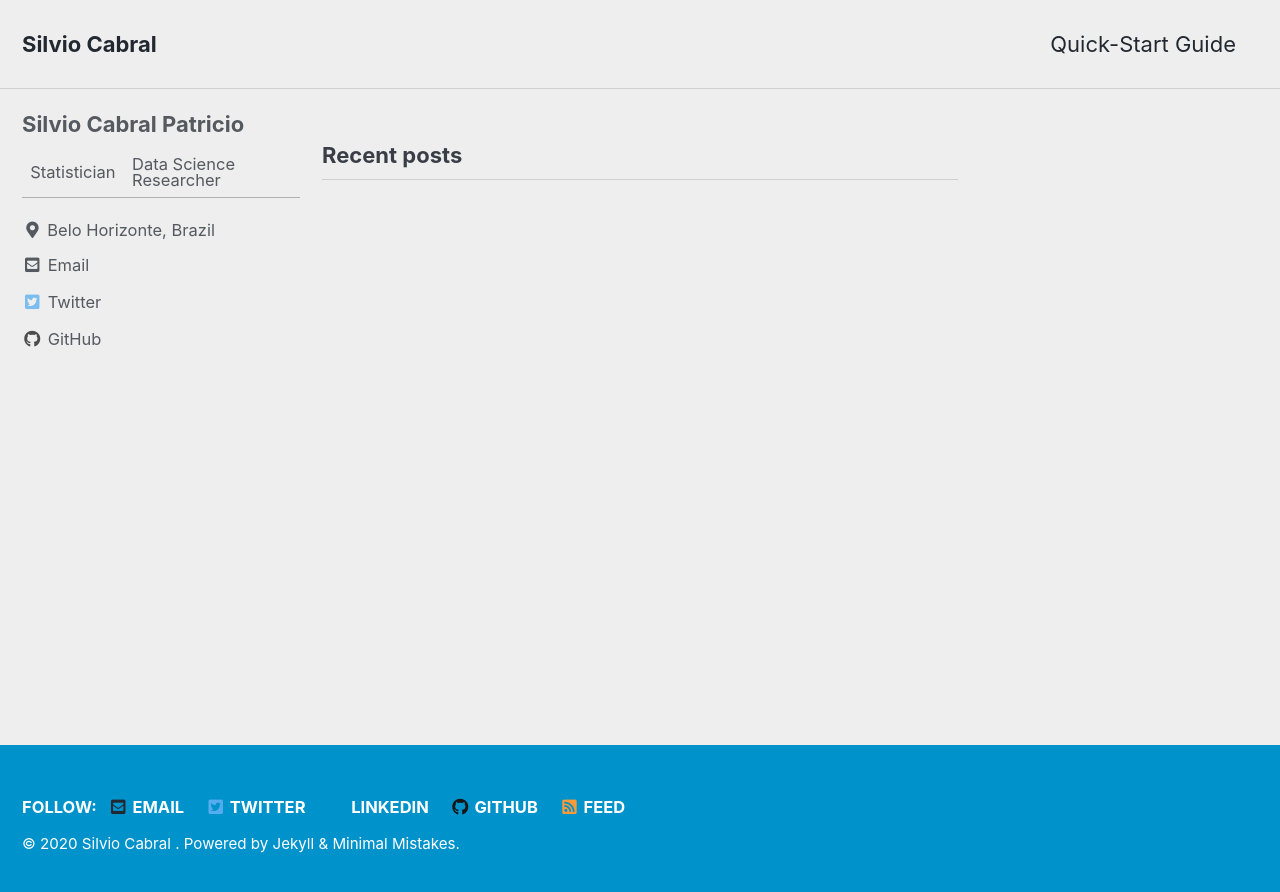
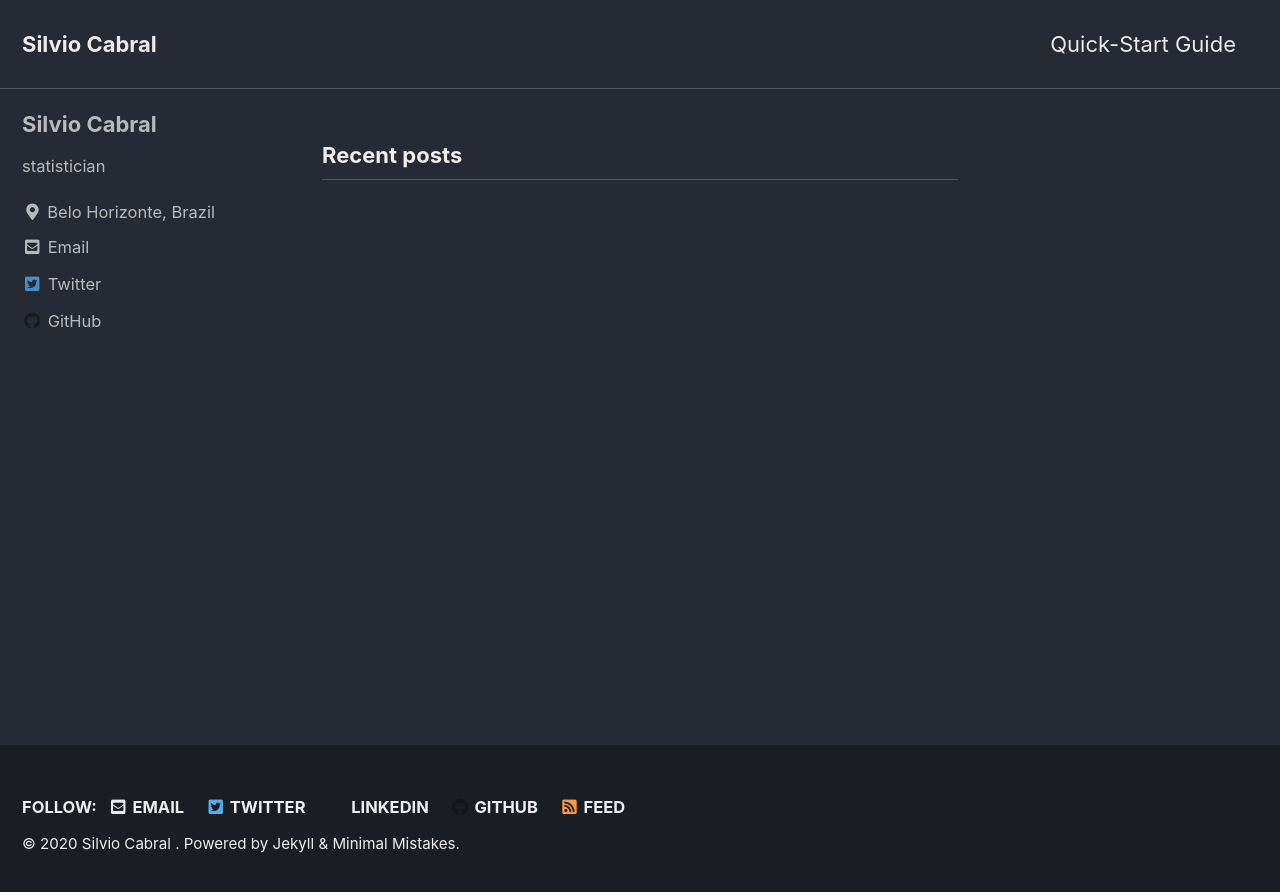
Before and after one commit to scpatricio/scpatricio.github.io, a Jekyll site: the page built from index.html, in a window 1280 px wide. Shown: the top 892 px of the page. Built offline with Jekyll 4.4.1, drawn with Linux system fonts in a browser that asks for light colours; cached includes are drawn as plain includes; the list of posts is cut into pages by our own code.

Commit message:
new github commit

```diff
--- a/_config.yml
+++ b/_config.yml
@@ -12,7 +12,7 @@
 
 # theme                  : "minimal-mistakes-jekyll"
 # remote_theme           : "mmistakes/minimal-mistakes"
-minimal_mistakes_skin    : "air" # "air", "aqua", "contrast", "dark", "dirt", "neon", "mint", "plum", "sunrise"
+minimal_mistakes_skin    : "dark" # "air", "aqua", "contrast", "dark", "dirt", "neon", "mint", "plum", "sunrise"
 
 # Site Settings
 locale                   : "en-US"
@@ -70,7 +70,7 @@
 
 # Social Sharing
 twitter:
-  username               : "scpatricio"
+  username               :
 facebook:
   username               :
   app_id                 :
@@ -93,9 +93,9 @@
 
 # Site Author
 author:
-  name             : "Silvio Cabral Patricio"
+  name             : "Silvio Cabral"
   avatar           : # path of avatar image, e.g. "/assets/images/bio-photo.jpg"
-  bio              : "Statistician | Data Science Researcher"
+  bio              : "statistician"
   location         : "Belo Horizonte, Brazil"
   email            : #"silviocabralpatricio@msn.com"
   links:
@@ -132,7 +132,7 @@
       url: "https://twitter.com/scpatricio"
     - label: "Linkedin"
       icon: "fab fa-fw fa-linkedin-square"
-      url: "https://facebook.com/"
+      url: "https://http://linkedin.com/in/scpatr/"
     - label: "GitHub"
       icon: "fab fa-fw fa-github"
       url: "https://github.com/scpatricio"
@@ -279,3 +279,12 @@
       comments: # true
       share: true
       related: true
+
+  # _pages
+  - scope:
+      path: ""
+      type: pages
+    values:
+      layout: single
+      author_profile: true
+      read_time: true
```
